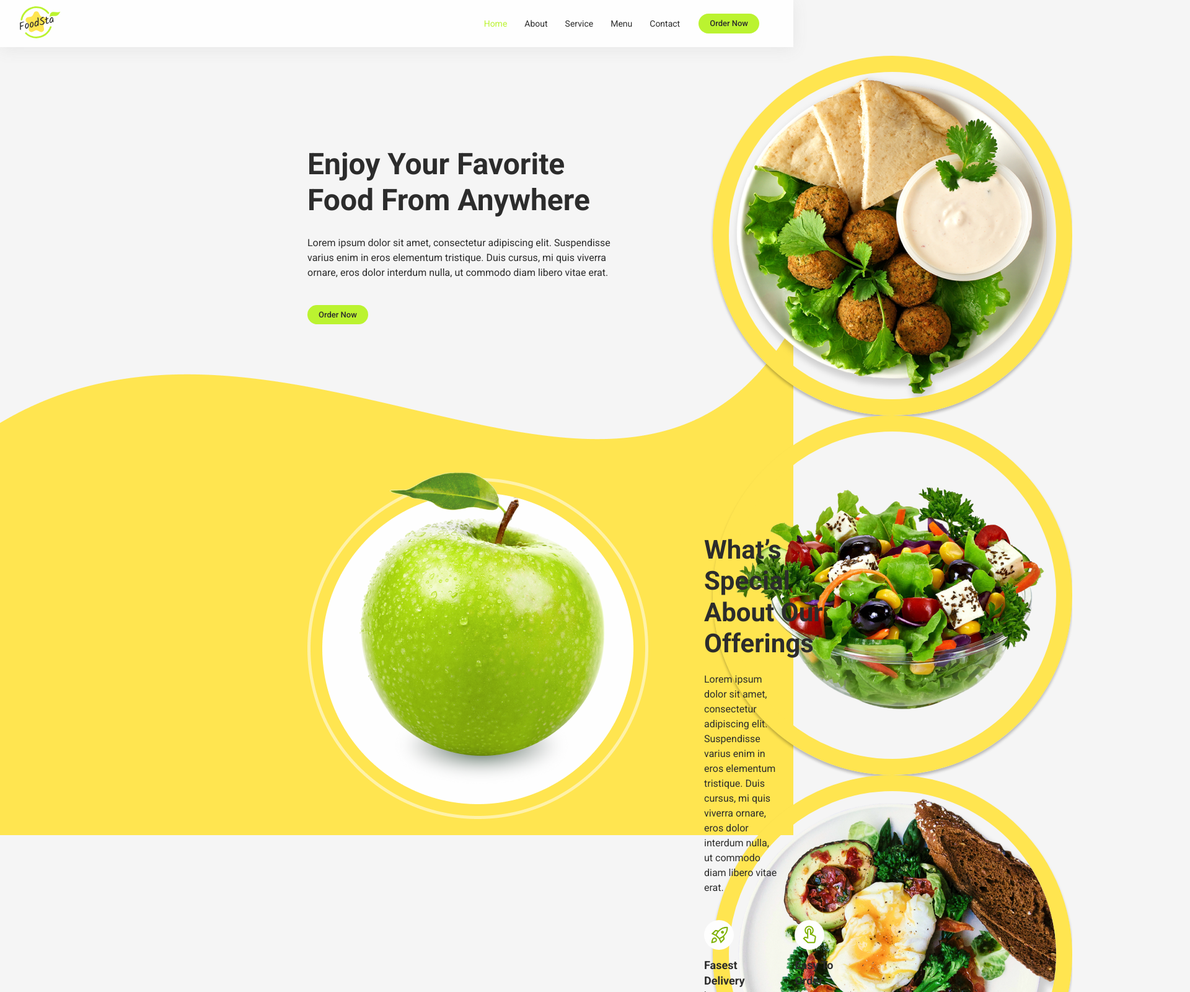
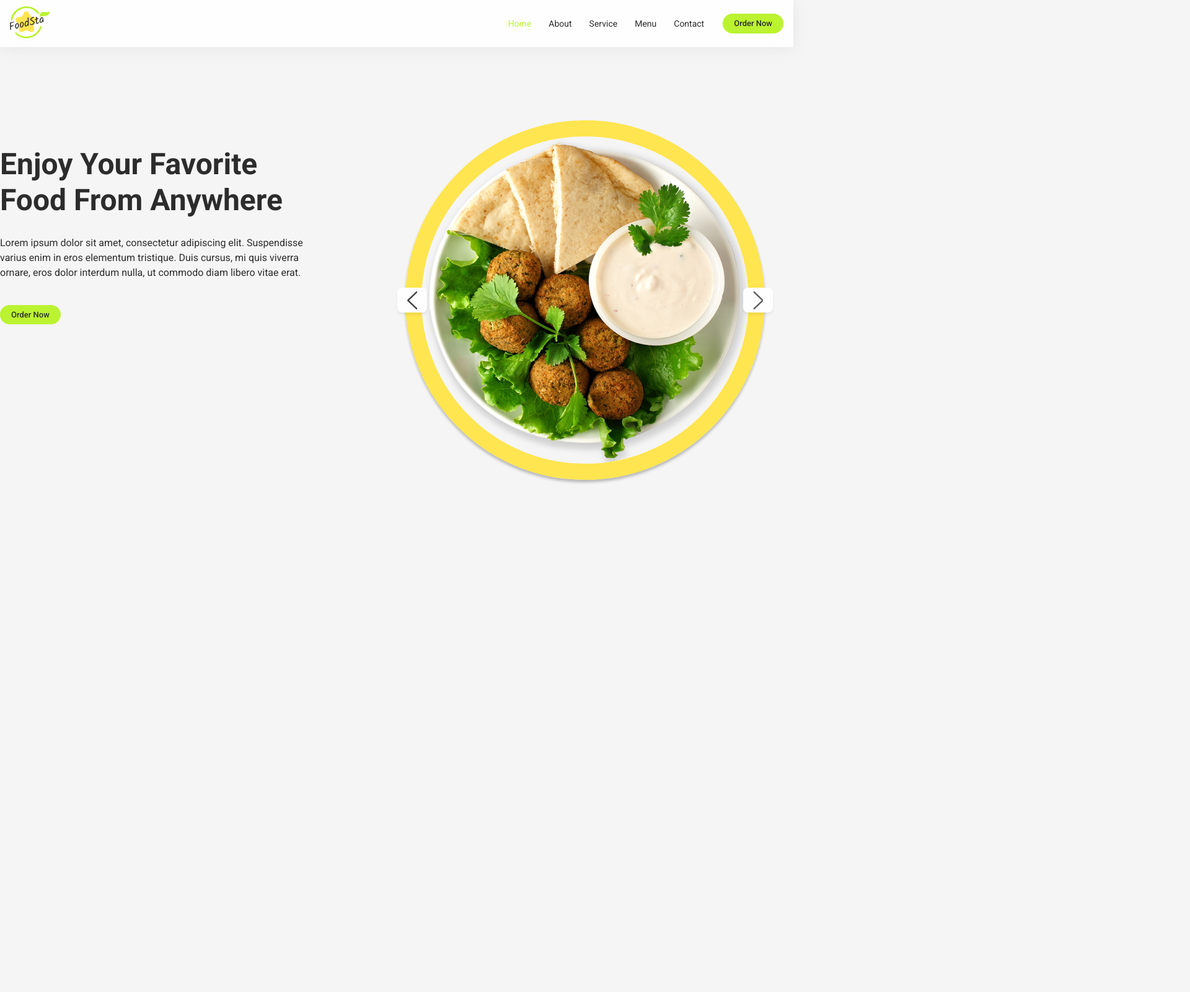
Before and after one commit to OksanaPonom/food-delivery-service, a plain HTML site: page index.html in a window 1280 px wide. Shown: the top 1600 px of the page at 62% size, 1920 px wide, since content can reach past the window. After the commit the page ends 800 px from the top, so only its background shows below. Drawn offline with nearby package versions, Linux system fonts and the light colour scheme.

Commit message:
add hero-slider

```diff
--- a/css/style.css
+++ b/css/style.css
@@ -169,6 +169,12 @@ img {
     padding-right: 32px;
   }
 }
+@media screen and (min-width: 1200px){
+  .header{
+    padding-left: 16px;
+    padding-right: 16px;
+  }
+}
 
 .logo {
   margin-right: auto;
@@ -242,8 +248,9 @@ img {
   width: 24px;
   height: 24px;
 }
+
 @media screen and (min-width: 768px) {
-  .menu-burger {
+  .menu-burger-btn {
     display: none;
   }
   .mobile-menu {
@@ -304,69 +311,128 @@ img {
   | Hero
   |============================
 */
+.hero-container{
+  margin: 0;
+}
 @media screen and (min-width: 768px){
 .hero-container {
-  position: relative;
+   position: relative;
   display: flex;
+  margin: 0;
 }
 }
+/* @media screen and (min-width: 1200px){
+  .hero-section{
+     width: 1280px;
+    margin: 0 auto;
+  }
+} */
+
 .hero-block{
   padding-top: 60px;
 }
-@media screen and (min-width: 768px){
+
+/* @media screen and (min-width: 768px){
 .hero-block {
+  padding-top: 0;
+  margin-top: 160px;
+  margin-bottom: 164px;
+
+
+}
+} */
+@media screen and (min-width: 1200px){
+  .hero-block {
   padding-top: 0;
   margin-top: 160px;
   margin-bottom: 164px;
 }
 }
+
 .main-title {
-
   font-size: 28px;
   margin-bottom: 28px;
+  line-height: 1.2;
+  text-transform: capitalize;
 }
 
 @media screen and (min-width: 768px){
 .main-title {
-  width: 502px;
+  width: 537px;
+  font-size: 42px;
+ }
+}
+@media screen and (min-width: 1200px){
+  .main-title{
+    width: 502px;
+    font-size: 48px;
+  }
+}
 
-  margin-bottom: 28px;
-  font-size: 48px;
-  line-height: 1.2;
-  text-transform: capitalize;
-}
-}
 .hero-text{
   margin-bottom: 28px;
 
 }
 @media screen and (min-width: 768px){
 .hero-text {
-  max-width: 502px;
+  max-width: 336px;
   margin-bottom: 40px;
 }
 }
-
+@media screen and (min-width: 1200px){
+  .hero-text {
+  max-width: 502px;
+  margin-right: 0;
+}
+}
 .slick-slider{
   display: none ;
 }
 @media screen and (min-width: 768px){
-  .slick-slider{
-    display: block;
-  }
+
 .hero-img {
-  border: 26px solid #ffe550;
+  width: 100%;
+  border: 14px solid #ffe550;
   border-radius: 50% 50%;
   box-shadow: 0px 4px 4px rgba(0, 0, 0, 0.25);
 }
-.slick-slider {
+}
+@media screen and (min-width: 1200px){
+
+.hero-img {
+  border: 26px solid #ffe550;
+}
+}
+
+@media screen and (min-width: 768px){
+    .slick-slider {
+  position: absolute;
+  display: block;
+  width: 292px;
+  height: 292px;
+  right: 0;
+  top: 104px ;
+
+}
+}
+
+@media screen and (min-width: 1200px){
+  .slick-slider {
+    position: relative;
+    width: 580px;
+  height: 580px;
+  margin-top: 14px;
+  margin-left: 152px;
+}
+}
+/* .slick-slider {
   position: relative;
   display: block;
   width: 580px;
   height: 580px;
   margin-top: 14px;
   margin-left: 152px;
-}
+} */
 
 .slick-prev {
   left: -13px;
@@ -435,8 +501,6 @@ img {
   transform: translate(-50%, -50%);
 }
 
-
-
 .slick-next {
   right: -13px;
   z-index: 1;
@@ -445,7 +509,7 @@ img {
 .slick-list {
   overflow: visible;
 }
-}
+
 /**
   |============================
   | Offerings
@@ -455,15 +519,13 @@ img {
   position: relative;
   padding-top: 0;
 }
-.offering-bgd {
+.offerings-bgd{
   position: absolute;
   top: 0;
   left: 0;
   z-index: -1;
   width: 100%;
-
   /* height: 824px; */
-
   background-image: url(../img/offerings/offerings-bgd-mob320.jpg);
   background-position: right;
   background-size: contain;
--- a/index.html
+++ b/index.html
@@ -62,9 +62,6 @@
             Order Now
           </button>
         </div>
-
-
-
             <button class=" mobile-btn menu-burger-btn js-open-menu"
             type="button"
             aria-label="open menu"
@@ -75,9 +72,6 @@
             </svg>
           </button>
         </div>
-
-
-
        <div class="mobile-menu js-menu-container">
         <nav>
           <ul class="list mobile-menu-list">
@@ -98,12 +92,11 @@
           </svg>
         </button>
        </div>
-
       </header>
     <main>
       <!-- hero -->
-      <section class="hero-section">
-        <div class="container hero-container">
+      <section class="hero-section section">
+        <div class="hero-container ">
           <div class="hero-block">
             <h1 class="main-title">Enjoy Your Favorite Food From Anywhere</h1>
             <p class="text hero-text">
@@ -121,31 +114,55 @@
 
           <div class="slider slick-slider fade">
             <div>
+              <picture>
+                <source srcset="./img/hero/hero-img1-desk.png 1x, ./img/hero/hero-img1-desk@2x.png"
+                 media="(min-width:1200px)"
+                 sizes="580"
+                >
+                <source srcset="./img/hero/hero-img1-tabl.png 1x, ./img/hero/hero-img1-tabl@2x.png"
+                media="(min-width:768px)"
+                sizes="292">
                 <img
                 class="hero-img"
-                src="./img/hero-img.png"
+                src="./img/hero/hero-img1-tabl.png"
                 alt=""
-                width="580"
-                height="580"
+                loading="lazy"
               />
+                 </picture>
             </div>
             <div>
+                    <picture>
+                <source srcset="./img/hero/hero-img2-desk.png 1x, ./img/hero/hero-img2-desk@2x.png"
+                 media="(min-width:1200px)" sizes="580"
+                >
+                <source srcset="./img/hero/hero-img2-tabl.png 1x, ./img/hero/hero-img2-tabl@2x.png"
+                media="(min-width:768px)" sizes="292">
                 <img
                 class="hero-img"
-                src="./img/hero-img2.png"
+                src="./img/hero/hero-img2-tabl.png"
                 alt=""
-                width="580"
-                height="580"
+
+
+                loading="lazy"
               />
+                 </picture>
                       </div>
             <div>
+                    <picture>
+                <source srcset="./img/hero/hero-img3-desk.png 1x, ./img/hero/hero-img3-desk@2x.png"
+                 media="(min-width:1200px)" sizes="580"
+                >
+                <source srcset="./img/hero/hero-img3-tabl.png 1x, ./img/hero/hero-img3-tabl@2x.png"
+                media="(min-width:768px)" sizes="292">
                 <img
                 class="hero-img"
-                src="./img/hero-img3.png"
+                src="./img/hero/hero-img3-tabl.png"
                 alt=""
-                width="580"
-                height="580"
+
+                loading="lazy"
               />
+                    </picture>
+
             </div>
 
           </div>
@@ -153,16 +170,24 @@
       </section>
 
       <!-- offerings section -->
-      <section class="offerings-section section">
+      <!-- <section class="offerings-section section ">
         <div class="container offerings-container">
+
+          <picture>
+            <source media="(min-width:320px)"
+            srcset="./img/offerings/offerings-img-mob@2x.png"
+            >
             <img
               class="offering-img"
-            src="./img/foto2.png"
+              src="./img/offerings/offerings-img-mob.png"
               alt="apple"
               width="550"
               height="604"
             />
+          </picture>
           <div class="offerings-descr">
+
+          <div class="offerings-bgd"></div>
             <h2 class="secondary-title offerings-title">
               What’s Special About Our Offerings
             </h2>
@@ -198,9 +223,8 @@
               Order Now
             </button>
           </div>
-          <div class="offering-bgd"></div>
         </div>
-      </section>
+      </section> -->
 
       <!-- favorite section  -->
       <!-- <section class="section">
@@ -485,7 +509,7 @@
           </button>
         </form>
       </div>
-    </div>
+    </div> -->
 
     <script
       type="text/javascript"
@@ -500,7 +524,7 @@
       src="//cdn.jsdelivr.net/npm/slick-carousel@1.8.1/slick/slick.min.js"
     ></script>
     <script src="./js/slider.js"></script>
-    <script src="./js/modal.js"></script> -->
+    <script src="./js/modal.js"></script>
     <script src="./js/mobile-menu.js"></script>
   </body>
 </html>
```
Also changed, not shown: img/hero/hero-img1-desk.png (added), img/hero/hero-img1-desk@2x.png (added), img/hero/hero-img1-tabl.png (added), img/hero/hero-img1-tabl@2x.png (added), img/hero/hero-img2-desk.png (added), img/hero/hero-img2-desk@2.png (added), img/hero/hero-img2-tabl.png (added), img/hero/hero-img2-tabl@2x.png (added), img/hero/hero-img3-desk.png (added), img/hero/hero-img3-tabl.png (added), img/hero/hero-img3-tabl@2x.png (added), img/offerings/offerings-img-mob.png (added), img/offerings/offerings-img-mob@2x.png (added), 1 other file. Lines whose indentation alone changed are shown as unchanged.
